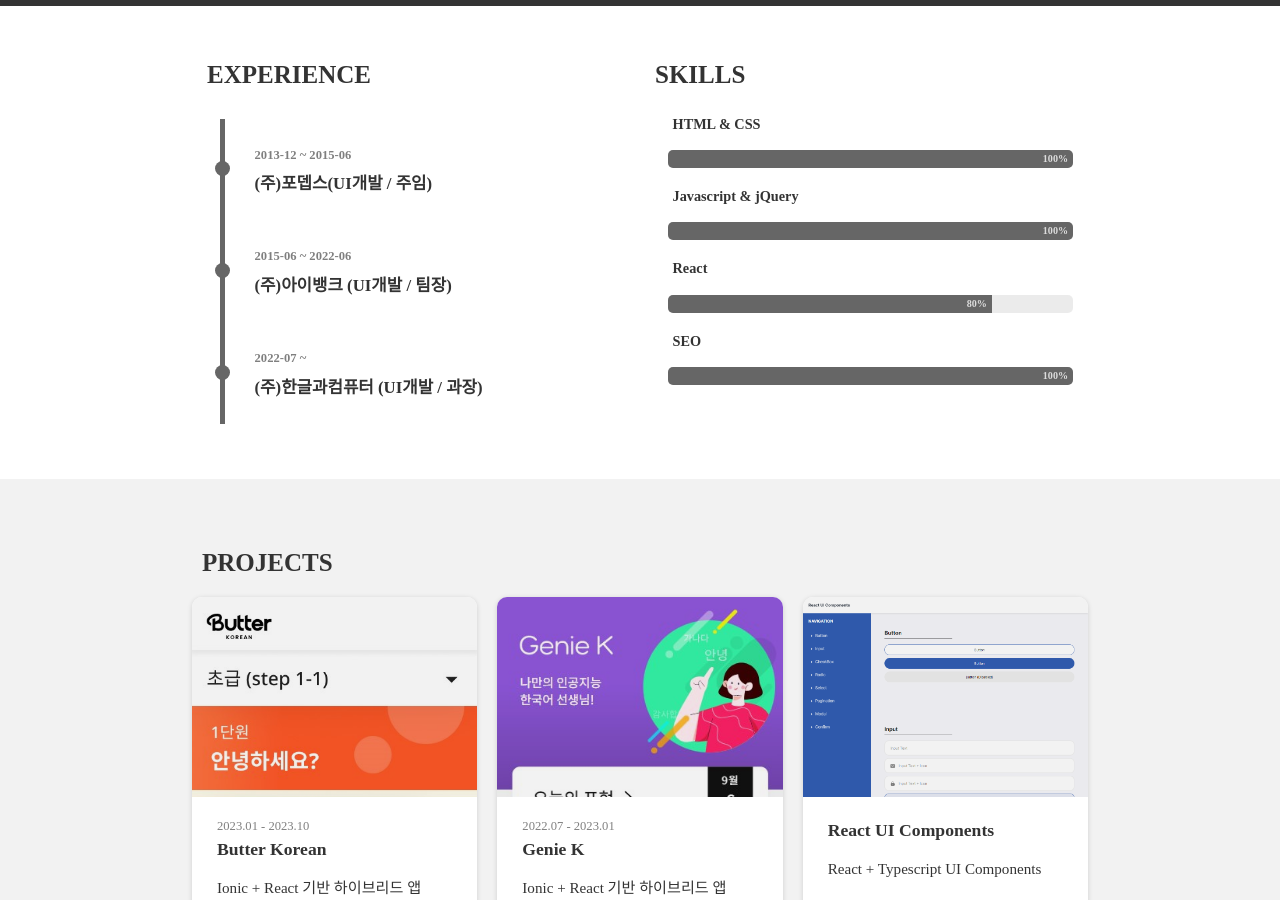
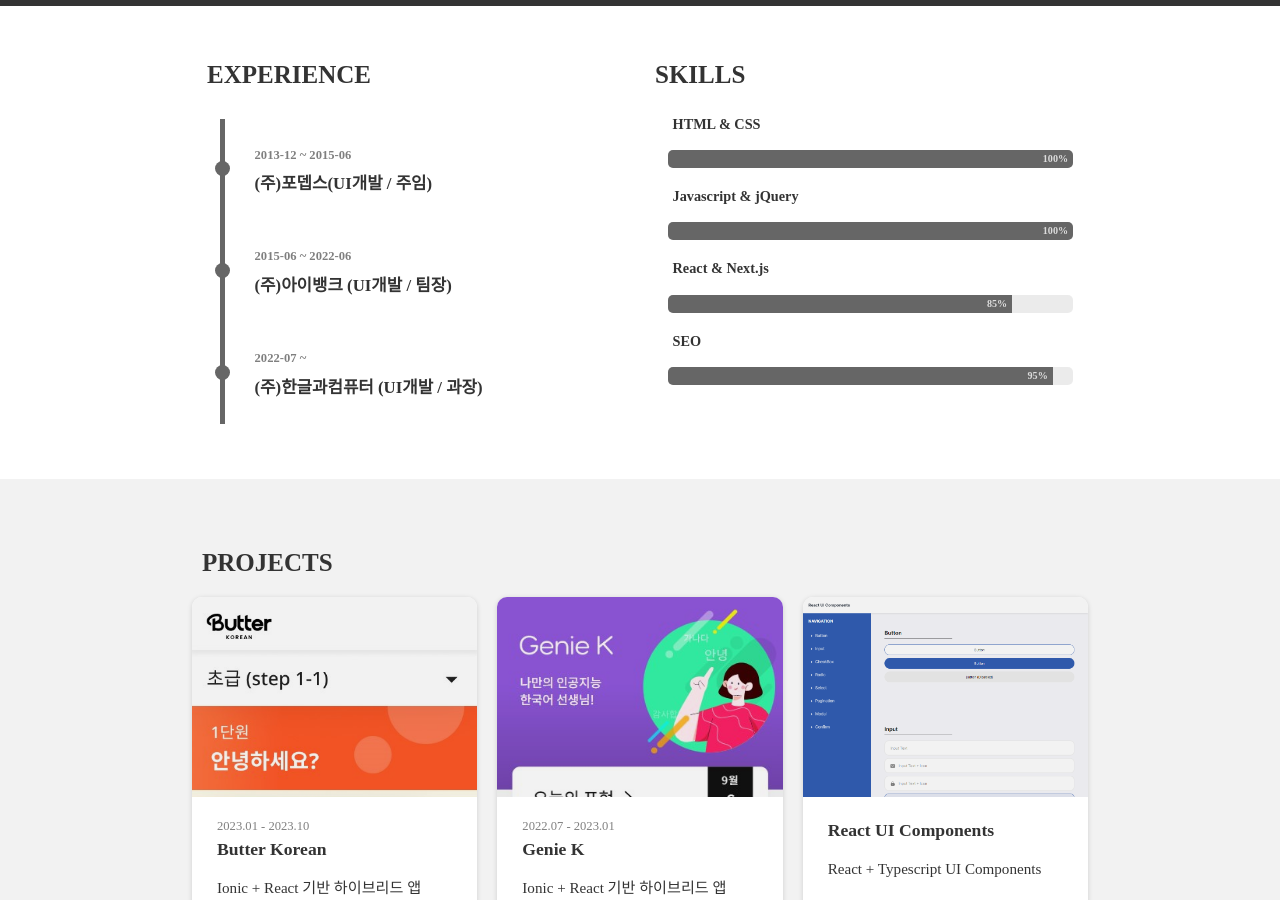
Before and after one commit to JeongrakChoi/JeongrakChoi.github.io, a Jekyll site: the page built from portfolio.html, in a window 1280 px wide and 900 px high, scrolled down 397 px. Built offline with Jekyll 4.4.1, drawn with Linux system fonts in a browser that asks for light colours; nearby versions of some CDN libraries; some web fonts are replaced.

Commit message:
Update _config.yml

```diff
--- a/_config.yml
+++ b/_config.yml
@@ -27,10 +27,10 @@
         value: 100 # Percent value
       - skill: Javascript & jQuery
         value: 100 # Percent value
-      - skill: React
-        value: 80 # Percent value
+      - skill: React & Next.js
+        value: 85 # Percent value
       - skill: SEO
-        value: 100 # Percent value
+        value: 95 # Percent value
 
   # Icons
   icons:
```
